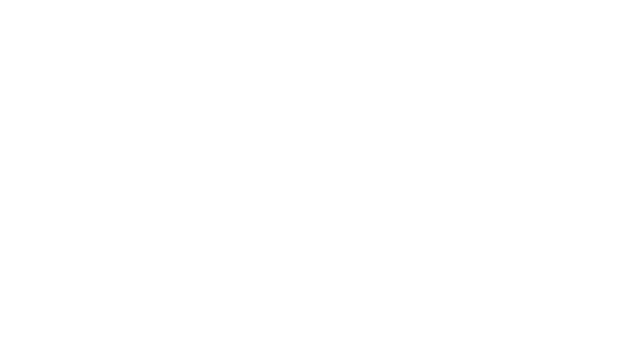
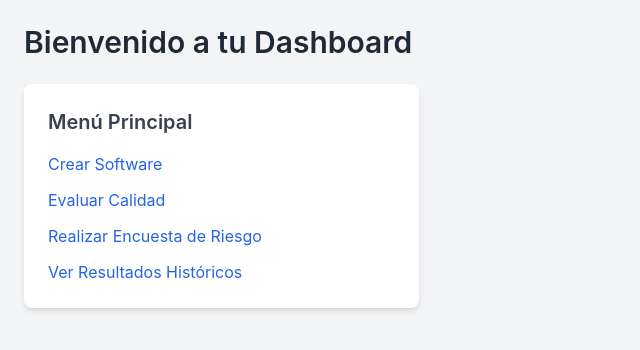
Before and after one commit to Semoca001/sistema_evaluacion_frontend, a React (Create React App) app: page /home in a window 1280 px wide. Before the commit this address had no page. Shown: the top 350 px of the page, without its empty margins (0-640 px from the left). Built offline with nearby package versions, Linux system fonts and the light colour scheme.

Commit message:
Cambio a main

```diff
--- a/src/App.js
+++ b/src/App.js
@@ -5,12 +5,12 @@ import Login from "./components/Login"; // Importa el componente Login
 import Register from "./components/Register"; // Importa el componente Register
 
 function App() {
-  const [userRole] = useState("admin"); // Esto debe venir del sistema de autenticación
+  const [userRole] = useState(""); // Esto debe venir del sistema de autenticación
 
   return (
     <Router>
       <Routes>
-        <Route path="/" element={<Home userRole={userRole} />} />
+        <Route path="/home" element={<Home userRole={userRole} />} />
         <Route path="/login" element={<Login />} /> {/* Ruta para Login */}
         <Route path="/register" element={<Register />} /> {/* Ruta para Register */}
       </Routes>
--- a/src/components/Home.js
+++ b/src/components/Home.js
@@ -43,7 +43,7 @@ const Home = ({ userRole }) => {
         </div>
 
         {/* Menú Admin (solo si el rol es admin) */}
-        {userRole === "admin" && (
+        {userRole === "1" && (
           <div className="bg-white p-6 rounded-lg shadow-md hover:shadow-lg">
             <h2 className="text-xl font-semibold text-gray-700">Menú Admin</h2>
             <div className="mt-4 space-y-3">
```
